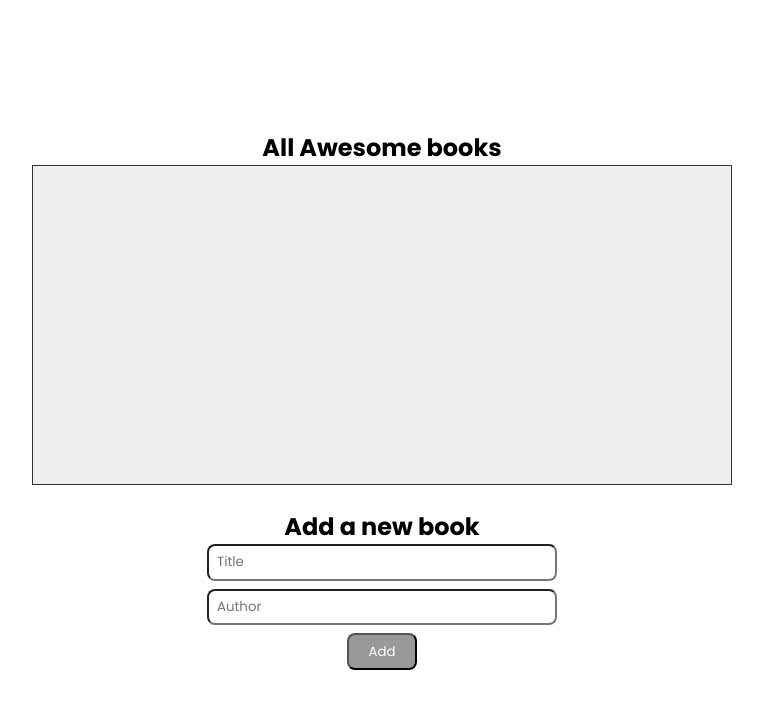
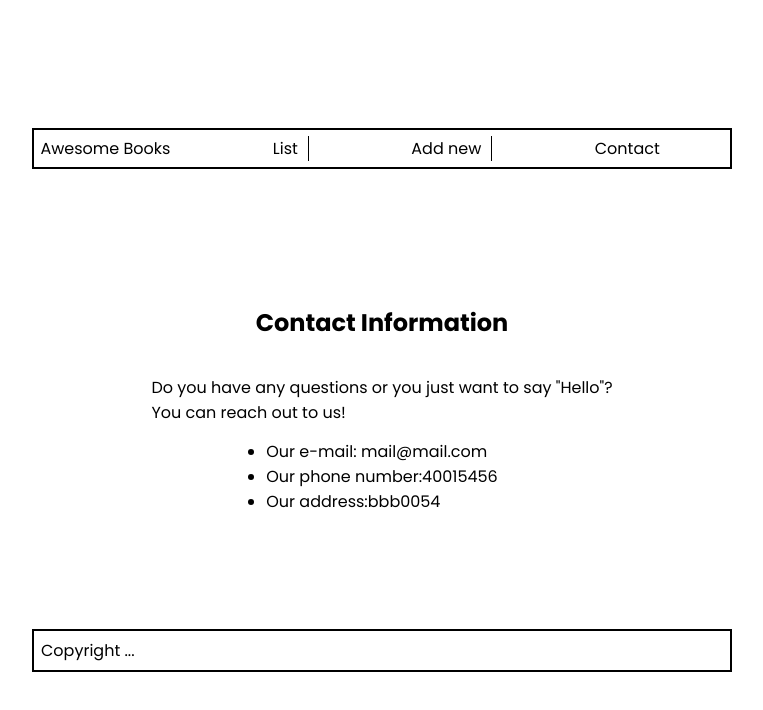
Before and after one commit to iambenkis/Awesome-books, a website: page index.html in a window 1280 px wide. Shown: the whole page, without its empty margins (258-1021 px from the left). Drawn offline with Linux system fonts and the light colour scheme.

Commit message:
added styles

```diff
--- a/index.html
+++ b/index.html
@@ -12,9 +12,23 @@
 <body>
     <main>
         <section class="container">
+
+            <nav>
+                <ul>
+                    <li>Awesome Books</li>
+                    <li class="link"><a href="#library">List</a></li>
+                    <li class="link" id="border"><a href="#addBook">Add new</a></li>
+                    <li class="link" id="border"><a href="#contact">Contact</a></li>
+                </ul>
+            </nav>
+
+            <div id="library" class="disable library">
             <h2 class="page-title">All Awesome books</h2>
-            <div class="books">
-            </div>
+            <div class="books"></div>
+        </div>
+
+        <div id="addBook" class="disable addBook">
+
             <div class="add-div">
                 <div class="line"></div>
                 <h2>Add a new book</h2>
@@ -22,6 +36,23 @@
                 <input type="text" name="Author" id="in-author" placeholder="Author">
                 <button class="add" type="button">Add</button>
             </div>
+        </div>
+
+        <div id="contact" class="active contact">
+
+            <h1>Contact Information</h1>
+            <p>
+            Do you have any questions or you just want to say "Hello"?<br>
+            You can reach out to us!
+        </p>
+        <ul>
+            <li>Our e-mail: mail@mail.com</li>
+            <li>Our phone number:40015456</li>
+            <li>Our address:bbb0054</li>
+        </ul>
+        </div>
+
+        <footer>Copyright ...</footer>
         </section>
     </main>
     <script src="script.js"></script>
--- a/style.css
+++ b/style.css
@@ -30,7 +30,7 @@ main {
   overflow-y: scroll;
   -ms-overflow-style: none;
   scrollbar-width: none;
-  border: 1px solid #333;
+  border: 3px solid #333;
 }
 
 .books::-webkit-scrollbar {
@@ -80,3 +80,77 @@ main {
   background-color: #fff;
   padding: 0.5rem 1.5rem;
 }
+
+nav {
+  position: sticky;
+  top: 20px;
+  border: 2px solid black;
+  padding: 0.4rem;
+  margin-bottom: 10%;
+  margin-top: 10%;
+  width: 100%;
+}
+
+nav ul {
+  display: flex;
+  flex-direction: row;
+  margin: auto;
+}
+
+nav ul li {
+  list-style: none;
+}
+
+a {
+  text-decoration: none;
+  color: black;
+}
+
+footer {
+  margin-top: 10%;
+  border: 2px solid black;
+  padding: 1%;
+  width: 100%;
+  margin-bottom: 10%;
+  position: sticky;
+  bottom: 20px;
+}
+
+.link {
+  padding-left: 15%;
+}
+
+#border {
+  margin-left: 10px;
+  border-left: 1px solid black;
+}
+
+.addBook {
+  width: 700px;
+  height: 320px;
+  -ms-overflow-style: none;
+  scrollbar-width: none;
+}
+
+.contact {
+  display: flex;
+  flex-direction: column;
+  align-items: center;
+  justify-content: center;
+  width: 700px;
+  height: 320px;
+  -ms-overflow-style: none;
+  scrollbar-width: none;
+}
+
+.contact h1 {
+  padding: 3%;
+}
+
+.contact p {
+  padding: 2%;
+}
+
+.disable {
+  display: none;
+}
```
